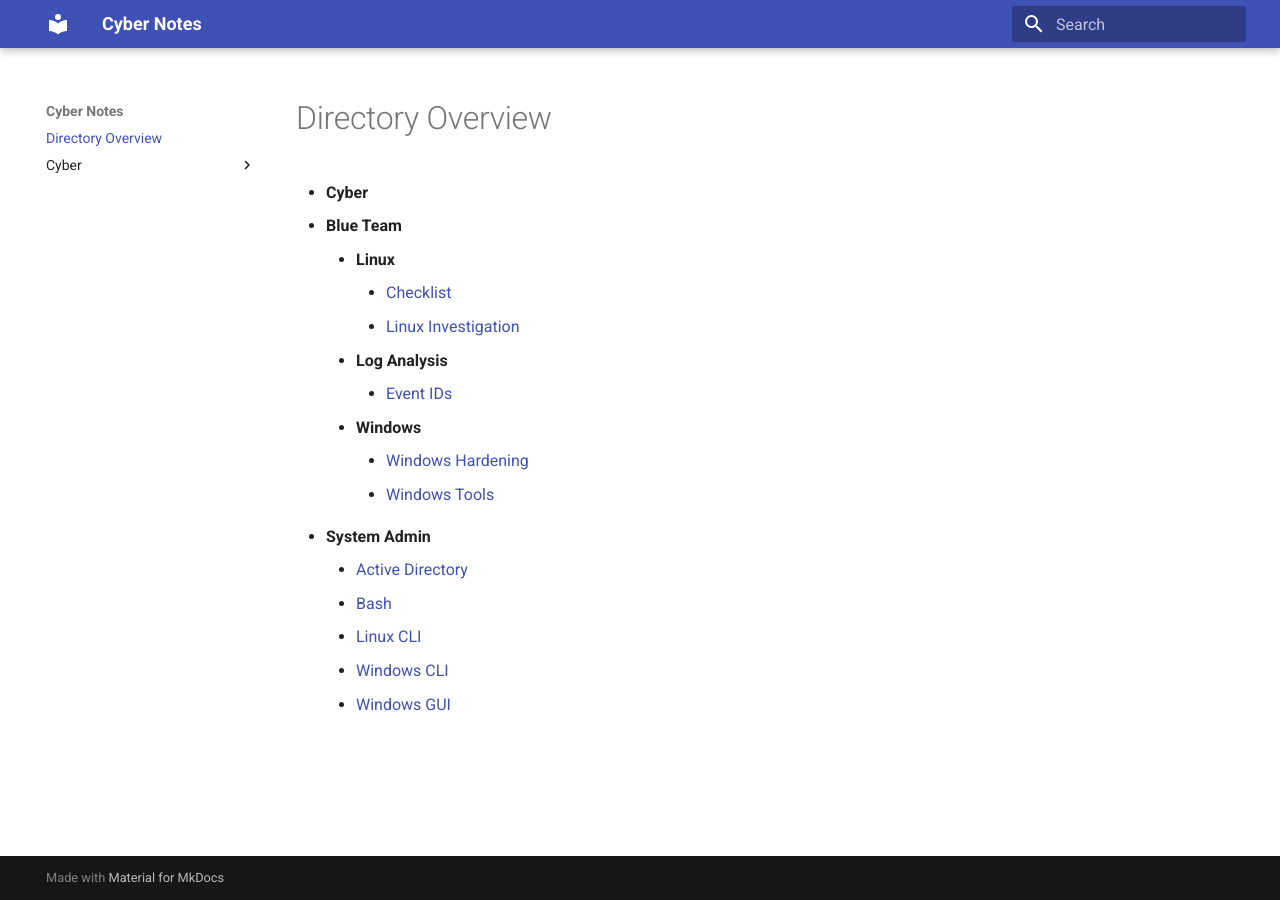
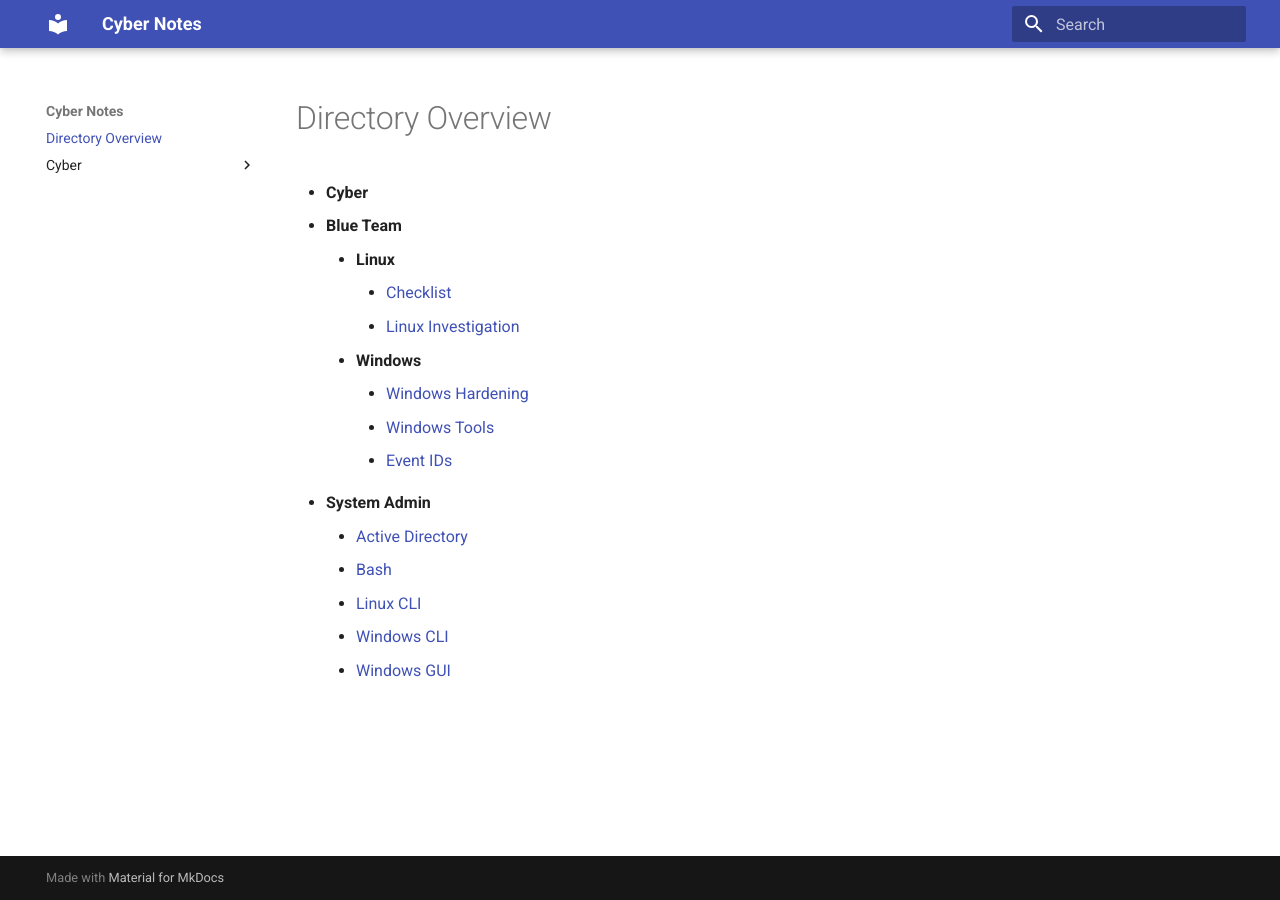
Before and after one commit to TeakKey7/Cyber-Notes, an MkDocs documentation site: the page built from Cyber-Notes/index.md, in a window 1280 px wide. Built offline with MkDocs 1.6.1 and Material for MkDocs 9.7.7, drawn with Linux system fonts in a browser that asks for light colours.

Commit message:
vault backup: 2025-01-31 08:33:40

```diff
--- a/Cyber-Notes/index.md
+++ b/Cyber-Notes/index.md
@@ -5,11 +5,10 @@
     - **Linux**
 	      - [Checklist](Cyber/Blue-Team/Linux/Checklist.md)
 	      - [Linux Investigation](Cyber/Blue-Team/Linux/Linux-investigation.md)
-    - **Log Analysis**
-	      - [Event IDs](Auth.md)
     - **Windows**
-	      - [Windows Hardening](Cyber/Blue-Team/Windows/Windows-Hardening.md)
-	      - [Windows Tools](Cyber/Blue-Team/Windows/Windows-Tools.md)
+		  - [Windows Hardening](Cyber/Blue-Team/Windows/Windows-Hardening.md)
+		  - [Windows Tools](Cyber/Blue-Team/Windows/Windows-Tools.md)
+		  - [Event IDs](Cyber/Blue-Team/Windows/Auth.md)
   - **System Admin**
     - [Active Directory](Cyber/System-Admin/Active-Directory.md)
     - [Bash](Cyber/System-Admin/Bash.md)
```
Also changed, not shown: Cyber-Notes/Cyber/Blue-Team/Windows/Auth.md (renamed from Cyber-Notes/Cyber/Blue-Team/Log-analysis/Auth.md), 2 other files.
